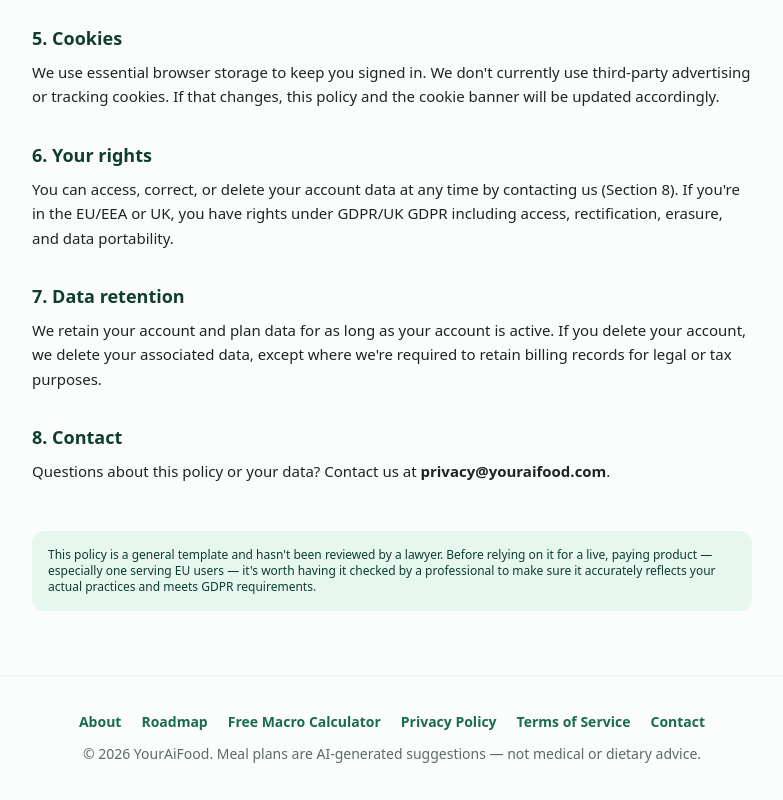
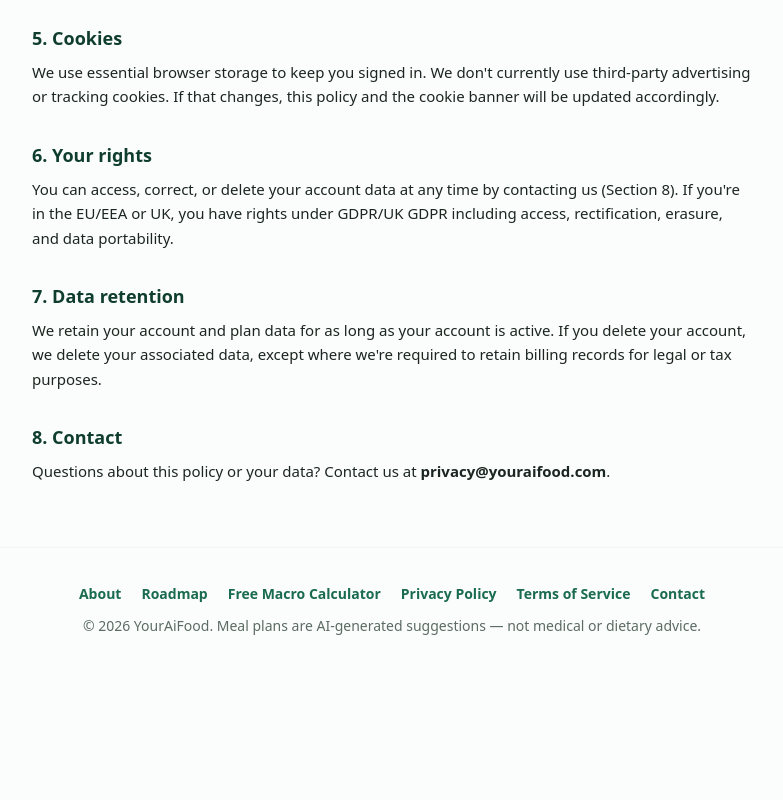
Before and after one commit to usario172332/youraifood-app, a Next.js app in the folder youraifood-app/: page /privacy in a window 1280 px wide. Shown: the part 1304-2104 px from the top of the page, without its empty margins (376-1159 px from the left). After the commit the page ends 1976 px from the top, so only its background shows below. Built offline with nearby package versions, Linux system fonts and the light colour scheme; no server answers.

Commit message:
Remove legal-template disclaimer from Privacy Policy

```diff
--- a/youraifood-app/app/privacy/page.js
+++ b/youraifood-app/app/privacy/page.js
@@ -67,12 +67,6 @@ export default function PrivacyPage() {
           <p>Questions about this policy or your data? Contact us at <b>privacy@youraifood.com</b>.</p>
         </section>
       </div>
-
-      <p className="mt-12 rounded-xl bg-green-50 p-4 text-xs text-green-900">
-        This policy is a general template and hasn't been reviewed by a lawyer. Before relying on it for
-        a live, paying product — especially one serving EU users — it's worth having it checked by a
-        professional to make sure it accurately reflects your actual practices and meets GDPR requirements.
-      </p>
     </div>
   );
 }
```
